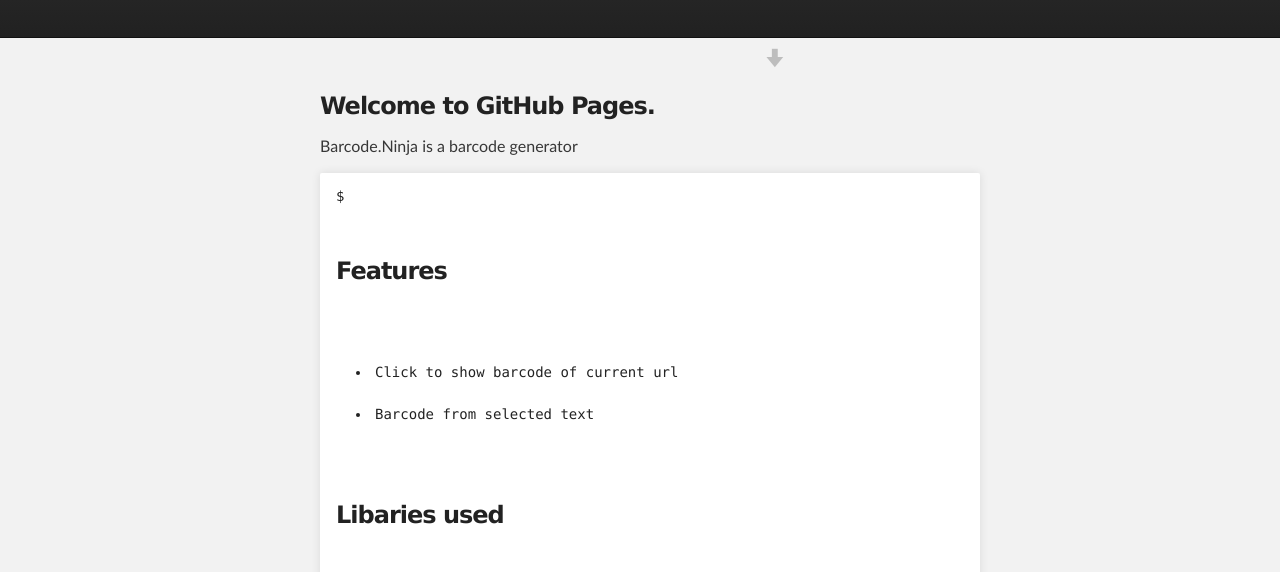
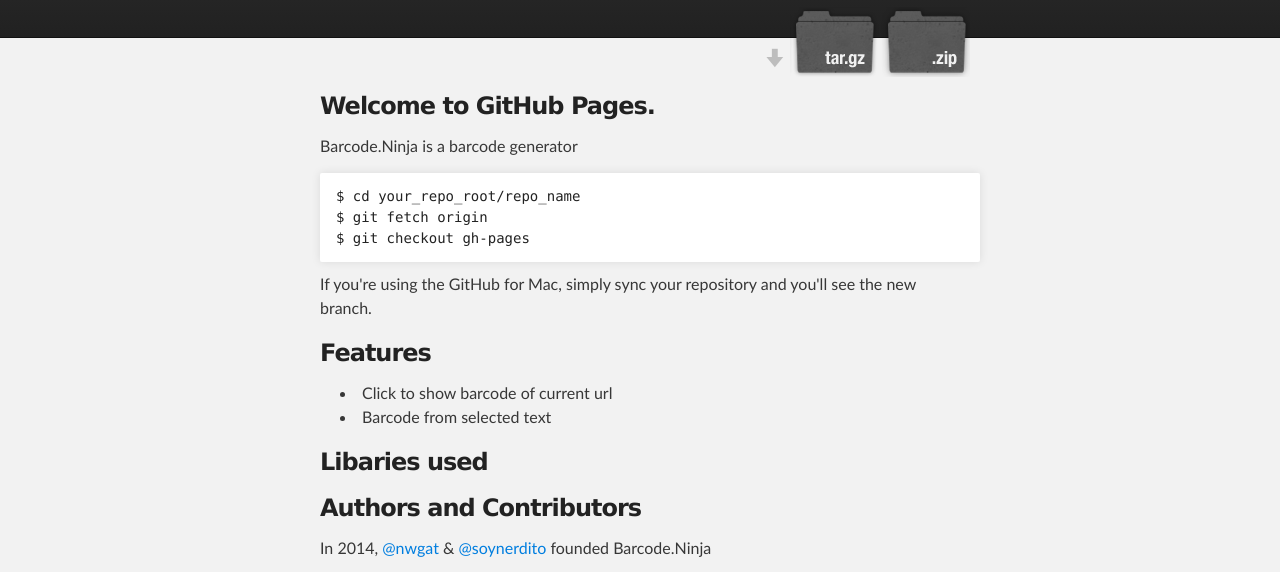
Before and after one commit to BarcodeDotNinja/site, a plain HTML site: page index.html in a window 1280 px wide. Shown: the part 172-744 px from the top of the page. Drawn offline with Linux system fonts and the light colour scheme.

Commit message:
Update index.html

```diff
--- a/index.html
+++ b/index.html
@@ -22,6 +22,9 @@
           <h2 id="project_tagline">Barcode Extension for Chrome and Firefox</h2>
 
             <section id="downloads">
+              <a class="zip_download_link" href="https://github.com/BarcodeDotNinja/site/zipball/master">Download this project as a .zip file</a>
+              <a class="tar_download_link" href="https://github.com/BarcodeDotNinja/site/tarball/master">Download this project as a tar.gz file</a>
+            </section>
         </header>
     </div>
 
@@ -32,7 +35,14 @@
 <a name="welcome-to-github-pages" class="anchor" href="#welcome-to-github-pages"><span class="octicon octicon-link"></span></a>Welcome to GitHub Pages.</h3>
 
 <p>Barcode.Ninja is a barcode generator</p>
-<pre><code>$
+
+<pre><code>$ cd your_repo_root/repo_name
+$ git fetch origin
+$ git checkout gh-pages
+</code></pre>
+
+<p>If you're using the GitHub for Mac, simply sync your repository and you'll see the new branch.</p>
+
 <h3>
 <a name="features" class="anchor" href="#features"><span class="octicon octicon-link"></span></a>Features</h3>
 
```
